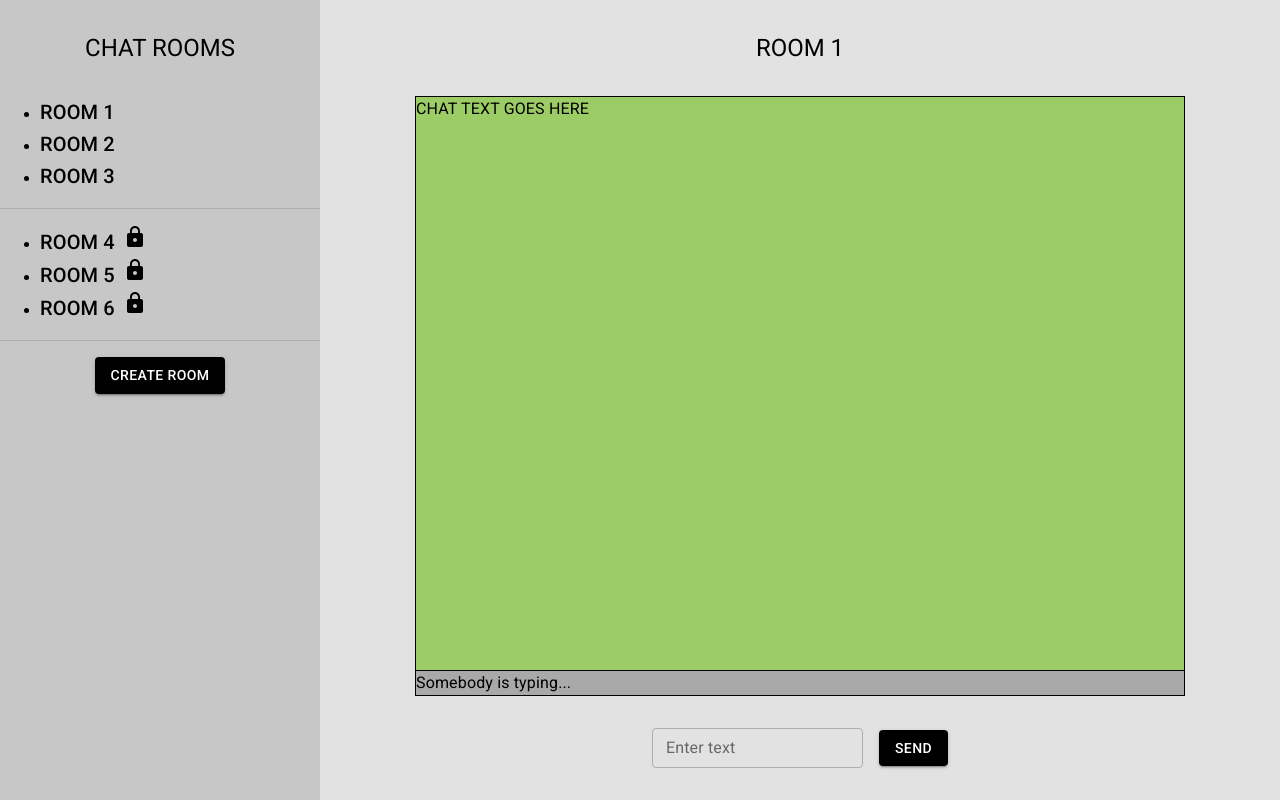
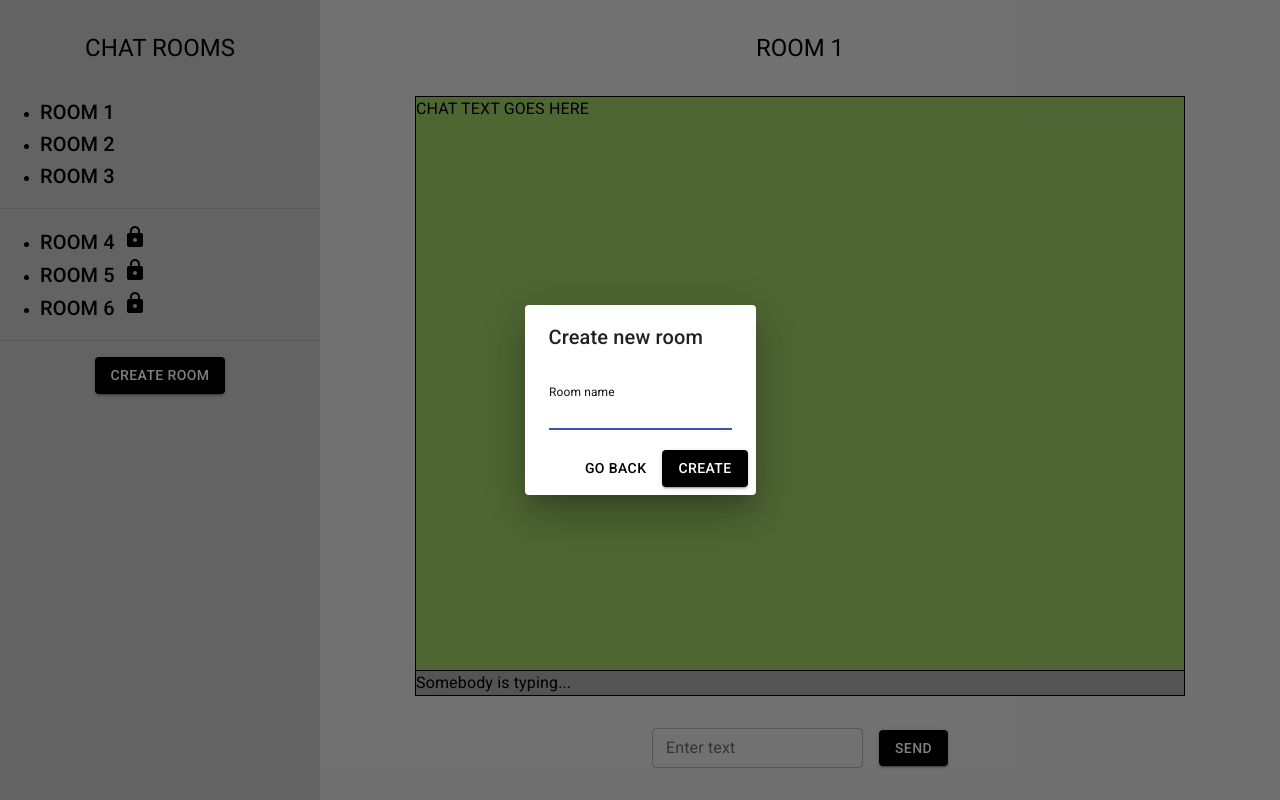
Before and after one commit to lisapaajarvi/wheekchat, a React (Create React App) app: page /chat in a window 1280 px wide. Both pictures are taken after typing "Sample" into the empty fields and a click on the button "CREATE ROOM". Built offline with nearby package versions, Linux system fonts and the light colour scheme.

Commit message:
create room modal

```diff
--- a/src/components/ChatConnected.jsx
+++ b/src/components/ChatConnected.jsx
@@ -1,6 +1,6 @@
 import React from 'react';
+import { Typography, TextField, Button } from '@material-ui/core';
 import '../css/chatconnected.css';
-import { Typography, TextField, Button } from '@material-ui/core';
 
 function ChatConnected() {
     return (
@@ -15,14 +15,14 @@ function ChatConnected() {
                     <div>
                         <Typography>
                             CHAT TEXT GOES HERE
-                    </Typography>
+                        </Typography>
                     </div>
                 </div>
             </div>
             <div style={{ background: 'darkgray', width: '80%', borderLeft: '1px solid black', borderRight: '1px solid black', borderBottom: '1px solid black', }}>
                 <Typography>
                     Somebody is typing...
-                    </Typography>
+                </Typography>
             </div>
             <div style={{ display: 'flex', justifyContent: 'center', alignItems: 'center', margin: '2rem' }}>
                 <TextField id="sendtext" label="Enter text" value={""} variant="outlined" size="small" />
--- a/src/components/ChatRooms.jsx
+++ b/src/components/ChatRooms.jsx
@@ -1,9 +1,28 @@
 import React from 'react';
+import { Typography, Divider, Button, TextField } from '@material-ui/core';
+import Dialog from '@material-ui/core/Dialog';
+import DialogActions from '@material-ui/core/DialogActions';
+import DialogContent from '@material-ui/core/DialogContent';
+import DialogTitle from '@material-ui/core/DialogTitle';
+import LockIcon from '@material-ui/icons/Lock';
 import '../css/chatrooms.css';
-import { Typography, Divider, Button } from '@material-ui/core';
-import LockIcon from '@material-ui/icons/Lock';
 
 function ChatRooms() {
+    const [openCreateRoom, setOpenCreateRoom] = React.useState(false);
+
+    const handleCreateRoomClose = () => {
+        setOpenCreateRoom(false);
+    };
+
+    function openCreateRoomModal() {
+        setOpenCreateRoom(true);
+    }
+
+    // const handleCreateRoomName = (e) => {
+    //     setCreateRoom(e.target.value)
+    // }
+
+
     return (
         <div className="roomStyle">
             <div style={{display: 'flex', justifyContent: 'center', alignItems: 'center', margin: '2rem 0rem'}}>
@@ -29,9 +48,29 @@ function ChatRooms() {
             <Divider />
 
             <div style={{display: 'flex', justifyContent: 'center'}}>
-                <Button variant="contained" style={{margin: '1rem', background: 'black', color: 'white'}}>CREATE ROOM</Button>
+                <Button variant="contained" onClick={openCreateRoomModal} style={{margin: '1rem', background: 'black', color: 'white'}}>CREATE ROOM</Button>
             </div>
 
+            {/* Create room modal */}
+            <Dialog open={openCreateRoom} onClose={handleCreateRoomClose} aria-labelledby="form-dialog-create">
+                 <DialogTitle id="create">Create new room</DialogTitle>
+                 <DialogContent>
+                    <TextField
+                        autoFocus
+                        margin="dense"
+                        id="name"
+                        label="Room name"
+                        type="text"
+                        // onChange={handleCreateRoomName}
+                        defaultValue={""}
+                        fullWidth
+                    />
+                </DialogContent>
+                <DialogActions>
+                    <Button onClick={handleCreateRoomClose} color="primary" style={{color: 'black'}}>GO BACK</Button>
+                    <Button onClick={handleCreateRoomClose} variant="contained" color="primary" style={{background: 'black', color: 'white'}}>CREATE</Button>
+                </DialogActions>
+            </Dialog>
         </div>
     )
 }
--- a/src/components/StartPage.jsx
+++ b/src/components/StartPage.jsx
@@ -1,6 +1,5 @@
 import React from 'react';
-import { TextField } from '@material-ui/core';
-import { Container, Button } from '@material-ui/core';
+import { Container, Button, TextField } from '@material-ui/core';
 import { Link } from "react-router-dom";
 import logo from '../assets/logo.png';
 import '../css/startpage.css';
```
